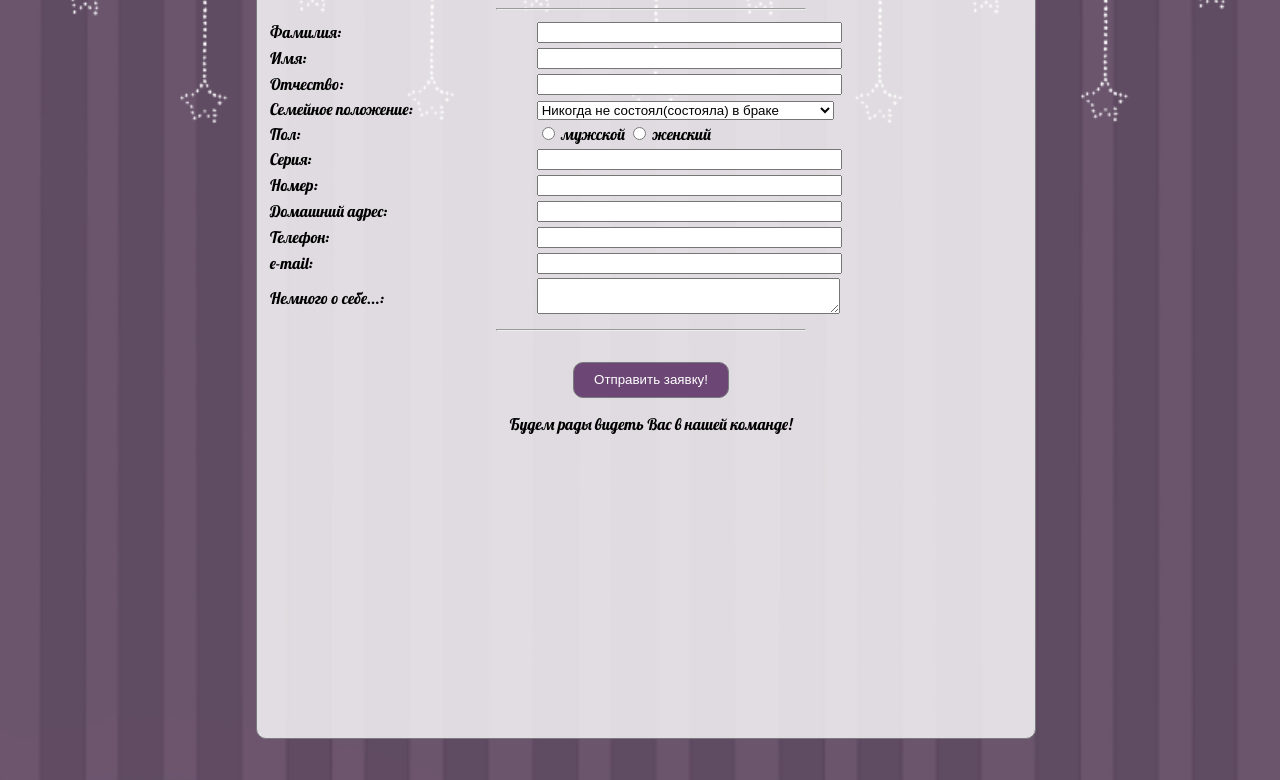
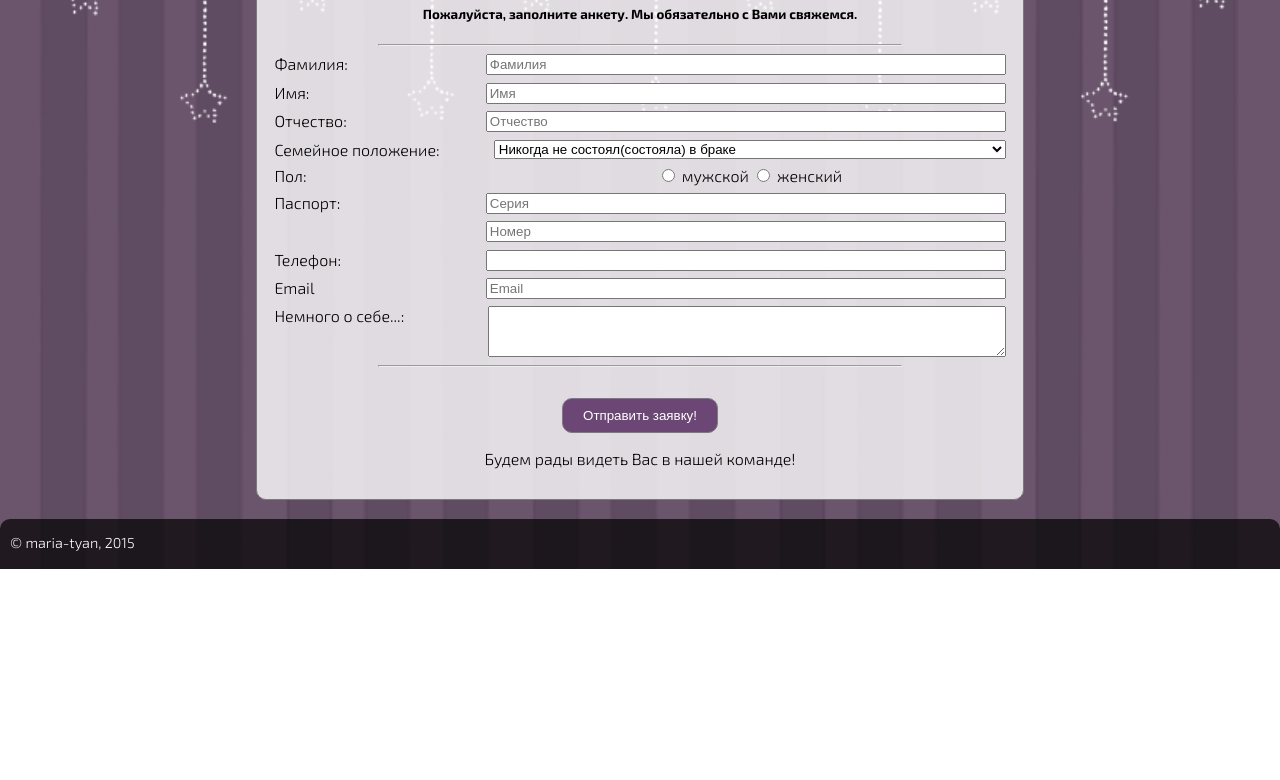
Before and after one commit to maria-tyan/umbrella-practice, a plain HTML site: page index.html in a window 1280 px wide. Shown: the part 247-1027 px from the top of the page. After the commit the page ends 816 px from the top, so only its background shows below. Drawn offline with Linux system fonts and the light colour scheme.

Commit message:
Flex added

```diff
--- a/index.html
+++ b/index.html
@@ -1,78 +1,80 @@
-<!DOCTYPE HTML PUBLIC "-//W3C//DTD HTML 4.01//EN" "http://www.w3.org/TR/html4/strict.dtd">
-<html>
+<!DOCTYPE html>
+<html lang="ru">
 <head>
   <meta http-equiv="Content-Type" content="text/html; charset=utf-8">
+  <meta name="viewport" content="width=device-width, initial-scale=1">
   <title>Анкета кандидата</title>
   <link href='http://fonts.googleapis.com/css?family=Lobster&subset=latin,cyrillic,latin-ext' rel='stylesheet' type='text/css'>
+  <link href='http://fonts.googleapis.com/css?family=Exo+2:300,700,500italic&subset=latin,cyrillic' rel='stylesheet' type='text/css'>
   <link href="styles.css" rel="stylesheet">
 </head>
 <body>
-  <div id="content">
-    <div id="top">Анкета кандидата</div>
-    <center><h5>Пожалуйста, заполните анкету. Мы обязательно с Вами свяжемся.</h5></center><hr width=40%>
-    <table id='person'>
-      <tr>
-        <td>Фамилия:</td>
-        <td><input type="text"></td>
-      </tr>
-      <tr>
-        <td>Имя:</td>
-        <td><input type="text"></td>
-      </tr>
-      <tr>
-        <td>Отчество:</td>
-        <td><input type="text"></td>
-      </tr>
-      <tr>
-        <td>Семейное положение:</td>
-        <td>
-          <select name="select">
+  <div class="content">
+    <div class="top">
+      <h1>Анкета кандидата</h1>
+    </div>
+    <h5>Пожалуйста, заполните анкету. Мы обязательно с Вами свяжемся.</h5>
+    <hr>
+    <form class="candidat-form">
+      <div class="form-group">
+        <label for="lastName" class="control-label">Фамилия:</label>
+        <input type="text" class="form-group-input form-control" id="lastName" placeholder="Фамилия">
+      </div>
+      <div class="form-group">
+        <label for="firstName" class="control-label">Имя:</label>
+        <input type="text" class="form-group-input form-control" id="firstName" placeholder="Имя">
+      </div>
+      <div class="form-group">
+        <label for="midleName" class="control-label">Отчество:</label>
+        <input type="text" class="form-group-input form-control" id="midleName" placeholder="Отчество">
+      </div>
+      <div class="form-group">
+        <label for="family" class="control-label">Семейное положение:</label>
+        <select class="form-group-input form-control" name="select">
           <option selected value="s1">Никогда не состоял(состояла) в браке</option>
           <option value="s2">Состоит в зарегестрированном браке</option>
           <option value="s3">Состоит в незарегестрированном браке</option>
           <option value="s4">Вдовец (вдова)</option>
           <option value="s5">Разведен (разведена)</option>
         </select>
-        </td>
-      </tr>
-      <tr>
-        <td>Пол:</td>
-        <td>
-          <input type="radio" name="gender" value="men"> мужской
-          <input type="radio" name="gender" value="women"> женский
-        </td>
-      </tr>
-      <tr>
-        <td>Серия:</td>
-        <td><input type="text"></td>
-      </tr>
-      <tr>
-        <td>Номер:</td>
-        <td><input type="text"></td>
-      </tr>
-      <tr>
-        <td>Домашний адрес:</td>
-        <td><input type="text"></td>
-      </tr>
-      <tr>
-        <td>Телефон:</td>
-        <td><input type="text"></td>
-      </tr>
-      <tr>
-        <td>e-mail:</td>
-        <td><input type="text"></td>
-      </tr>
-      <tr>
-        <td>Немного о себе...:</td>
-        <td><textarea name="comment"></textarea></td>
-      </tr>
-    </table>
-    <hr width=40%>
-    <input id="submit" type="button" value="Отправить заявку!"></input>
+      </div>
+      <div class="form-group">
+        <label for="gender" class="control-label">Пол:</label>
+        <div id="pasport" class="form-group-input form-control">
+          <label class="radio-inline">
+            <input type="radio" name="gender" id="genderM" value="option1"> мужской
+          </label>
+          <label class="radio-inline">
+            <input type="radio" name="gender" id="genderW" value="option2"> женский
+          </label>
+        </div>
+      </div>
+      <div class="form-group">
+        <label for="pasport" class="control-label">Паспорт:</label>
+        <input type="text" class="form-group-input form-control" id="serial" placeholder="Серия">
+      </div>
+      <div class="form-group">
+        <label for="pasport" class="control-label">&nbsp;</label>
+        <input type="text" class="form-group-input form-control" id="number" placeholder="Номер">
+      </div>
+      <div class="form-group">
+        <label for="phone" class="control-label">Телефон:</label>
+        <input type="text" class="form-group-input form-control" id="phone">
+      </div>
+      <div class="form-group">
+        <label for="inputEmail" class="control-label">Email</label>
+        <input type="email" class="form-group-input form-control" id="inputEmail" placeholder="Email">
+      </div>
+      <div class="form-group">
+        <label for="info" class="control-label">Немного о себе...:</label>
+        <textarea class="form-group-input form-control" rows="3"></textarea>
+      </div>
+    </form>
+    <hr>
+    <input class="submit" type="button" value="Отправить заявку!"></input>
     <p>Будем рады видеть Вас в нашей команде!</p>
-    <div id="footer-clear"></div>
   </div>
-  <div id="footer">
+  <div class="footer">
     &copy maria-tyan, 2015
   </div>
 </body>
--- a/styles.css
+++ b/styles.css
@@ -1,54 +1,58 @@
 html {
-  margin: 0%;
   height: 100%;
   width: 100%;
 }
 body {
-  font-family: 'Lobster', cursive;
   margin: 0%;
+  font-family: 'Exo 2', sans-serif;
   background: #fff url('background.png');
   background-size: cover;
-  height: 100%;
-  width: 100%;
 }
-input[type="text"], textarea, select{
-  width: 60%;
-}
-#person {
-  text-align: left;
-  width: 100%;
-}
-#top {
-  font-size: 20px;
-  text-align: center;
-  font-weight: bold;
-  color: black;
-}
-#content {
+.content {
   background: rgba(255,255,255, .8);
   border: 1px solid #7a7b7e;
   border-radius: 10px;
-  padding: 15px 0 15px 10px;
+  padding: 15px 10px 15px 10px;
   text-align: center;
   margin-left: 20%;
   margin-right: 20%;
   margin-top: 12%;
-  margin-bottom: 5%;
-  min-height: 100%;
-  min-width: 60%;
+  margin-bottom: 3%;
+  flex-grow: 1;
 }
-#submit{
+.top{
+  font-family: 'Lobster', cursive;
+}
+hr{
+  width: 70%;
+  color: white;
+}
+.form-group{
+  margin: 1%;
+  display: flex;
+  flex-wrap: wrap;
+  justify-content: space-between;
+}
+.control-label{
+  max-width: 80%;
+}
+.form-group-input{
+  max-width: 80%;
+  min-width: 70%;
+}
+.submit{
   color: #fff;
   text-decoration: none; /* убирать подчёркивание у ссылок */
-  background: rgb(108,070,117);
+  background: rgb(108, 070, 117);
   padding: .7em 1.5em;
   border: 1px solid #7a7b7e;
   border-radius: 10px;
   margin-top: 3%;
+  max-width: 95%;
 }
-#submit:hover { background: rgb(238, 130, 238); }
-#submit:active { background: rgb(138, 43, 226); }
-#footer {
+.submit:hover { background: rgb(238, 130, 238); }
+.submit:active { background: rgb(108, 070, 117); }
+.footer {
   height: 20px;
   margin-top: -20px;
   border-radius: 10px 10px 0 0;
@@ -57,7 +61,3 @@ input[type="text"], textarea, select{
   padding: 15px 0 15px 10px;
   color: white;
 }
-#footer-clear {
-  height: 20px;
-  clear: both;
-}
```
Lines whose indentation alone changed are shown as unchanged.
